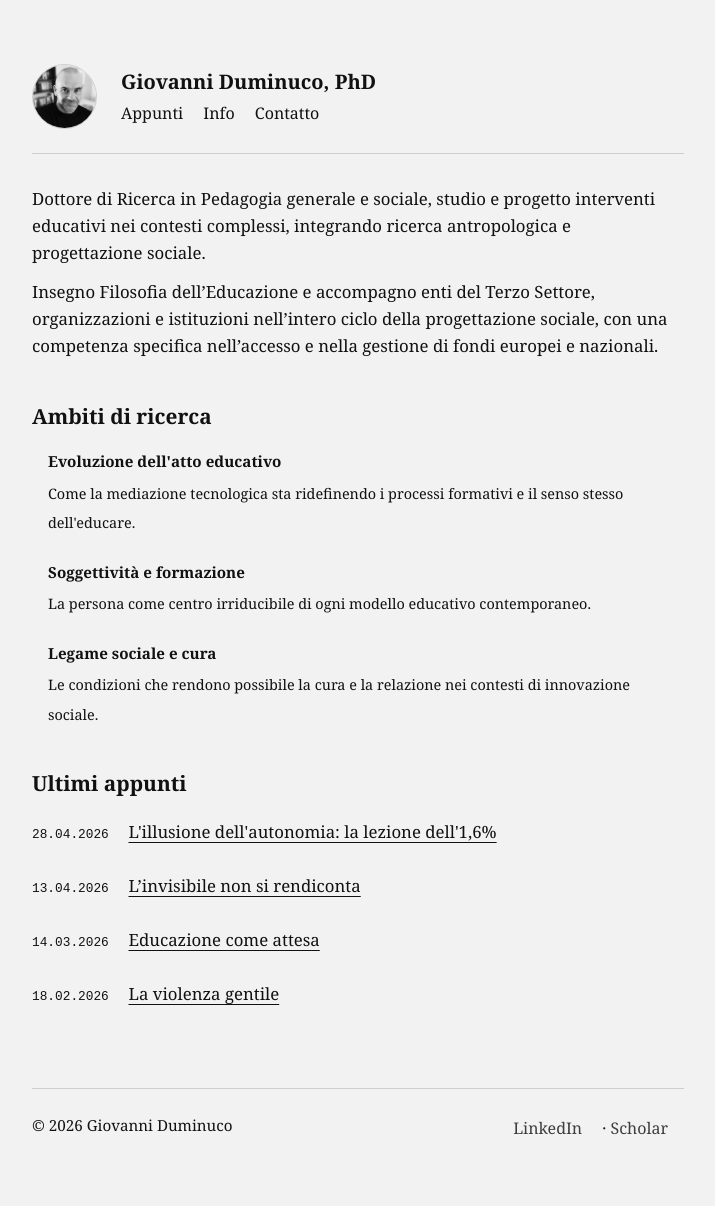
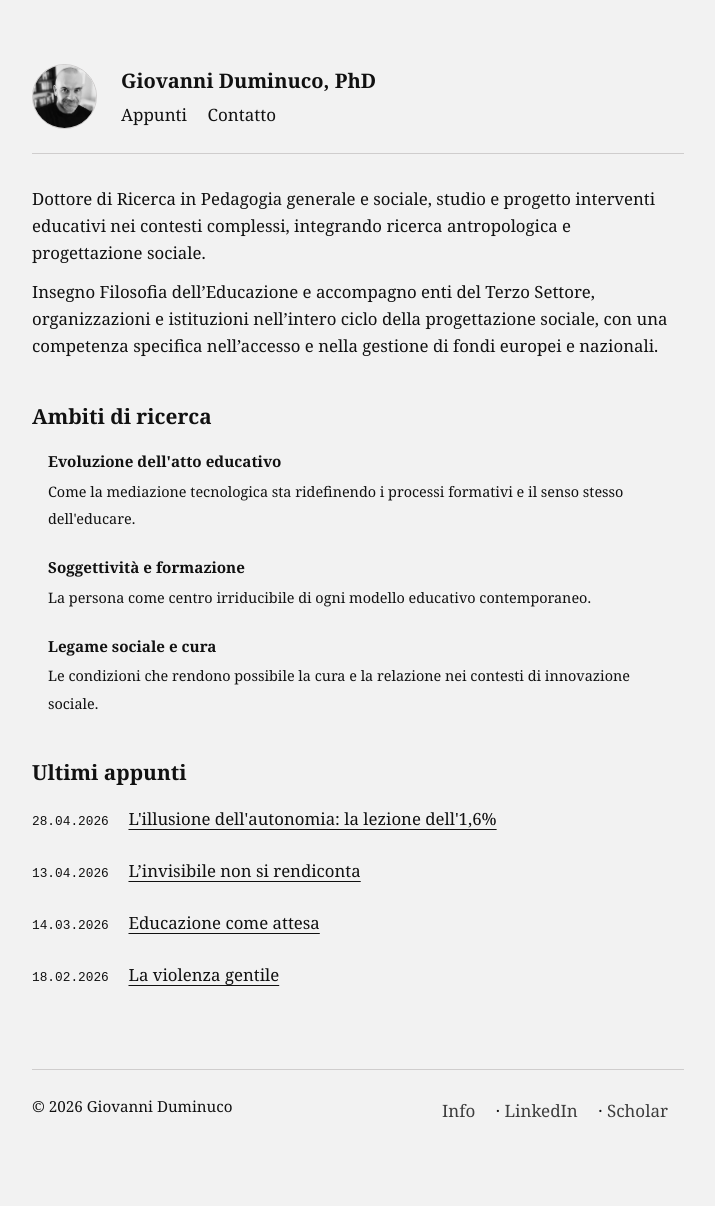
Before and after one commit to dumgio/dumgio.github.io, a Jekyll site: the page built from index.html, in a window 1280 px wide. Shown: the whole page, without its empty margins (282-997 px from the left). Built offline with Jekyll 4.4.1, drawn with Linux system fonts in a browser that asks for light colours; some web fonts are replaced.

Commit message:
Update default.html

```diff
--- a/_layouts/default.html
+++ b/_layouts/default.html
@@ -9,7 +9,6 @@
     {% seo %}
 
     <style>
-        /* Importazione Font Serif di Dave Lee */
         @font-face {
             font-family: 'Bespoke Serif';
             src: url('https://static.mighil.com/fonts/BespokeSerif-Variable.woff2') format('woff2');
@@ -36,9 +35,7 @@
 
         * { box-sizing: border-box; margin: 0; padding: 0; }
 
-        html {
-            background-color: var(--bg-color);
-        }
+        html { background-color: var(--bg-color); }
 
         body {
             max-width: var(--max-width);
@@ -47,7 +44,7 @@
             background: var(--bg-color);
             color: var(--text-color);
             font-family: 'Bespoke Serif', Georgia, serif !important;
-            font-size: 1.15rem;
+            font-size: 17px; /* Font fisso a 17px per tutto il sito */
             line-height: 1.6;
             -webkit-font-smoothing: antialiased;
         }
@@ -79,7 +76,7 @@
 
         nav {
             margin-top: 0.2rem;
-            font-size: 1rem;
+            font-size: 17px;
         }
 
         nav a {
@@ -88,11 +85,8 @@
             color: inherit;
         }
 
-        main {
-            margin-bottom: 4rem;
-        }
+        main { margin-bottom: 4rem; }
 
-        /* Stile dei Link Dave Lee */
         a {
             color: currentColor;
             text-decoration: underline;
@@ -100,17 +94,30 @@
             text-underline-offset: 3px;
         }
 
-        a:hover {
-            color: var(--color-primary);
-        }
+        a:hover { color: var(--color-primary); }
 
+        /* Stile Ambiti di Ricerca (Senza movimento e con font uniforme) */
         h2 {
             font-size: 1.3rem;
             margin: 2.5rem 0 1rem;
             font-weight: 600;
         }
 
-        /* LA LINEA DI DAVE LEE */
+        .ambito-item {
+            margin-bottom: 0.8rem;
+            font-size: 17px; /* 17px come richiesto */
+        }
+
+        .ambito-titolo {
+            font-weight: 500; /* Grassetto più leggero */
+            display: inline;
+        }
+
+        .ambito-descrizione {
+            display: inline;
+            font-weight: 400;
+        }
+
         hr {
             border: none;
             border-top: 1px solid var(--border-light);
@@ -132,7 +139,6 @@
 
         @media screen and (max-width: 600px) {
             body { padding: 2rem 1.2rem; }
-            header { flex-direction: row; align-items: center; }
             .profile-photo { width: 55px; height: 55px; }
         }
     </style>
```
Also changed, not shown: other parts of _layouts/default.html (+1 -1 lines).
